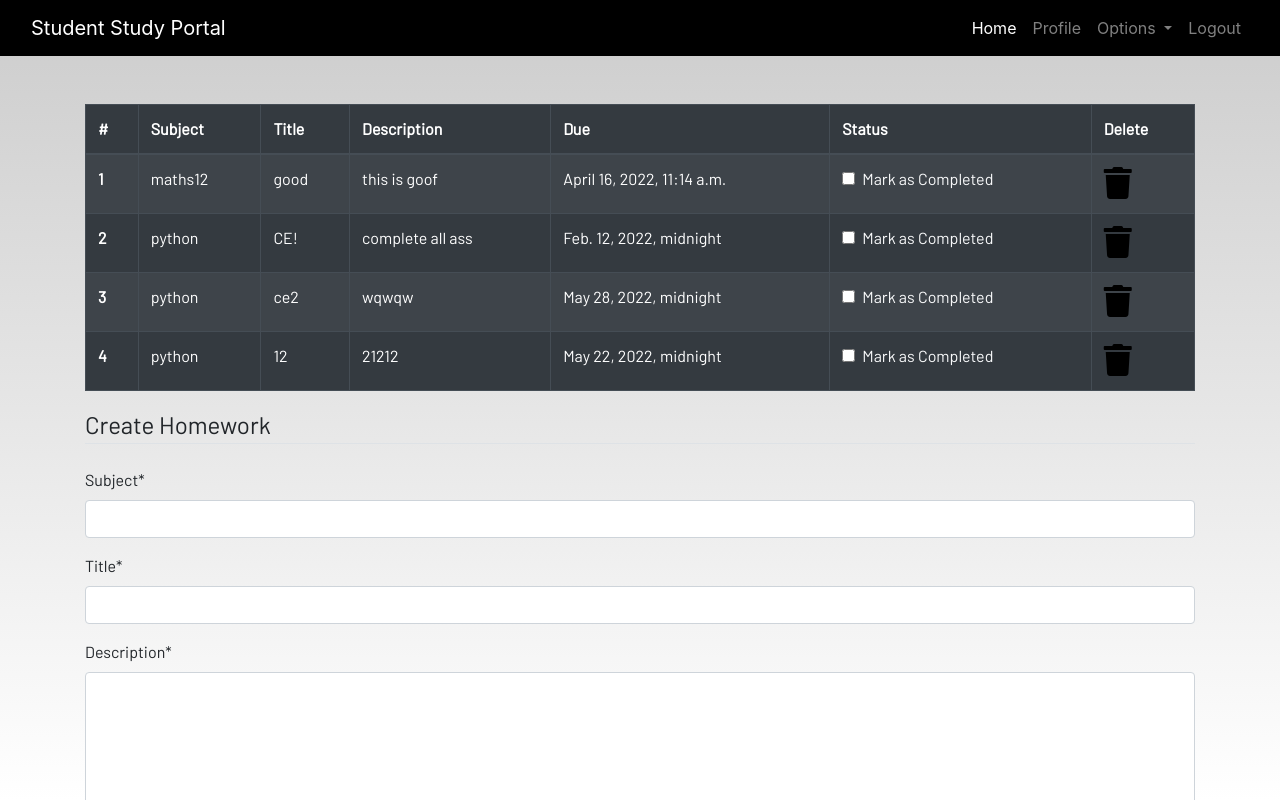
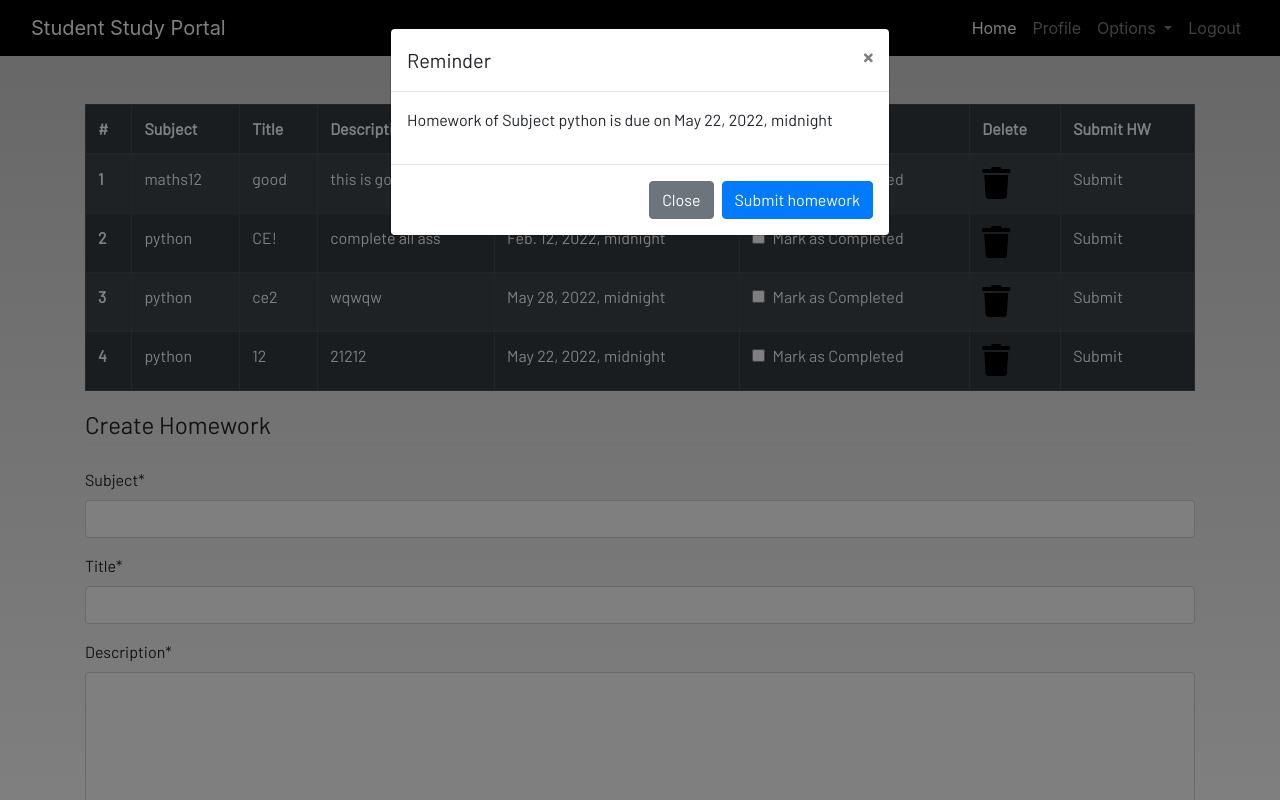
Before and after one commit to amantamboli/studyhub, a Django app: page /homework in a window 1280 px wide. Run offline with Django 4.2, Linux system fonts and the light colour scheme; a user stored in the database is signed in; data comes from the database, SQL or seed files in the repository; both versions use the stored data as it was after the commit; some libraries are stand-ins or nearby versions; some web fonts are replaced.

Commit message:
update reminder and submit homework

```diff
--- a/dashboard/static/css/main.css
+++ b/dashboard/static/css/main.css
@@ -46,6 +46,18 @@ a:hover {
     color: black;
 }
 
+td a{
+    color: white;
+}
+td a:hover{
+    color: gray;
+}
+ .link {
+    color: white;
+ }
+ .link:hover{
+     color: wheat;
+ }
 
 
 .custom-header:hover {
--- a/dashboard/template/dashboard/base.html
+++ b/dashboard/template/dashboard/base.html
@@ -9,8 +9,11 @@
   <meta http-equiv="X-UA-Compatible" content="ie=edge" />
   <title>Student-dashboard</title>
   <script src="https://ajax.googleapis.com/ajax/libs/jquery/3.5.1/jquery.min.js"></script>
-  <link rel="stylesheet" href="https://stackpath.bootstrapcdn.com/bootstrap/4.3.1/css/bootstrap.min.css"
-    integrity="sha384-ggOyR0iXCbMQv3Xipma34MD+dH/1fQ784/j6cY/iJTQUOhcWr7x9JvoRxT2MZw1T" crossorigin="anonymous" />
+  <!-- <link rel="stylesheet" href="https://stackpath.bootstrapcdn.com/bootstrap/4.3.1/css/bootstrap.min.css"
+    integrity="sha384-ggOyR0iXCbMQv3Xipma34MD+dH/1fQ784/j6cY/iJTQUOhcWr7x9JvoRxT2MZw1T" crossorigin="anonymous" /> -->
+    <link rel="stylesheet" href="https://cdn.jsdelivr.net/npm/bootstrap@4.3.1/dist/css/bootstrap.min.css" integrity="sha384-ggOyR0iXCbMQv3Xipma34MD+dH/1fQ784/j6cY/iJTQUOhcWr7x9JvoRxT2MZw1T" crossorigin="anonymous">
+
+
   <link rel="stylesheet" href="https://use.fontawesome.com/releases/v5.7.2/css/all.css"
     integrity="sha384-fnmOCqbTlWIlj8LyTjo7mOUStjsKC4pOpQbqyi7RrhN7udi9RwhKkMHpvLbHG9Sr" crossorigin="anonymous" />
   <link rel="stylesheet" href="{% static 'css/main.css' %}" />
@@ -76,9 +79,17 @@
 
 {% if messages %}
  {% for msg in messages %}
-  <div class="alert alert-{{msg.tags}}">{{msg}}</div>
+
+  <div class="alert alert-{{msg.tags}} alert-dismissible fade show" role="alert">
+    {{msg}}
+    <button type="button" class="close" data-dismiss="alert" aria-label="Close">
+      <span aria-hidden="true">&times;</span>
+    </button>
+  </div>
  {% endfor %}
 {% endif %}
+
+
 
     {% block content %}
     {% endblock content %}
--- a/dashboard/template/dashboard/homework.html
+++ b/dashboard/template/dashboard/homework.html
@@ -3,6 +3,30 @@
 {% load crispy_forms_tags %}
 {% block content %}
 
+{% if flag %}
+
+{% for home in reminder %}
+ <div class="modal fade" id="mymodal" tabindex="-1" role="dialog" aria-labelledby="exampleModalLabel" aria-hidden="true">
+    <div class="modal-dialog" role="document">
+      <div class="modal-content">
+        <div class="modal-header">
+          <h5 class="modal-title" id="exampleModalLabel">Reminder</h5>
+          <button type="button" class="close" data-dismiss="modal" aria-label="Close">
+            <span aria-hidden="true">&times;</span>
+          </button>
+        </div>
+        <div class="modal-body">
+            <p>Homework of Subject {{home.subject}} is due on {{home.due}}</p>
+        </div>
+        <div class="modal-footer">
+          <button type="button" class="btn btn-secondary" data-dismiss="modal">Close</button>
+          <button type="button" class="btn btn-primary"> <a class="link" href="mailto:">Submit homework</a> </button>
+        </div>
+      </div>
+    </div>
+  </div>
+ {% endfor %}
+{% endif %}
 <div class="container">
     {% if not homework_done %}
     <table class="table table-striped table-bordered table-hover table-dark">
@@ -15,6 +39,7 @@
                 <th scope="col">Due</th>
                 <th scope="col">Status</th>
                 <th scope="col">Delete</th>
+                <th scope="col">Submit HW</th>
             </tr>
         </thead>
         <tbody>
@@ -42,6 +67,7 @@
                     </a>
                 </td>
                 <td><a href="{% url 'delete-homework' homework.id %}"><i class="fa fa-trash fa-2x"></i></a></td>
+                <td ><a href="mailto:" >Submit</a></td>
             </tr>
             {% endfor %}
         </tbody>
@@ -64,4 +90,10 @@
         </div>
     </form>
 </div>
+<script>
+    $(document).ready(function(){
+        $('#mymodal').modal('show')
+    })
+
+</script>
 {% endblock content %}
--- a/dashboard/views.py
+++ b/dashboard/views.py
@@ -2,6 +2,7 @@
 
 # from multiprocessing import context
 # from pickle import TRUE
+from math import remainder
 from django.shortcuts import render,redirect
 from django.urls import set_script_prefix
 from . forms import *
@@ -12,6 +13,7 @@ import requests
 import sys
 import wikipedia
 from django.contrib.auth.decorators import login_required
+from datetime import date
 
 # Create your views here.
 def home(request):
@@ -69,6 +71,17 @@ def homework(request):
 
 
     homework = Homework.objects.filter(user=request.user)
+
+    for home in homework:
+        reminder = []
+        d1 = home.due.date()
+        d2 = date.today()
+        diff = d1 - d2
+        if diff.days > 0:
+            flag = True
+            reminder.append(home)
+
+
     if len(homework) == 0:
         homework_done = True
     else:
@@ -76,12 +89,15 @@ def homework(request):
     context = {
         'homeworks': homework,
         'homeworks_done' :homework_done,
+        'flag' : flag,
+        'reminder' :reminder,
         'form':form,
     }
     return render(request,'dashboard/homework.html',context)
 
 @login_required
 def update_homework(request,pk=None):
+
     homework = Homework.objects.get(id=pk)
     if homework.is_finished == True:
         homework.is_finished = False
@@ -94,6 +110,7 @@ def update_homework(request,pk=None):
 def delete_homework(request,pk=None):
     Homework.objects.get(id=pk).delete()
     return redirect('homework')
+
 
 
 def youtube(request):
```
Also changed, not shown: db.sqlite3.
